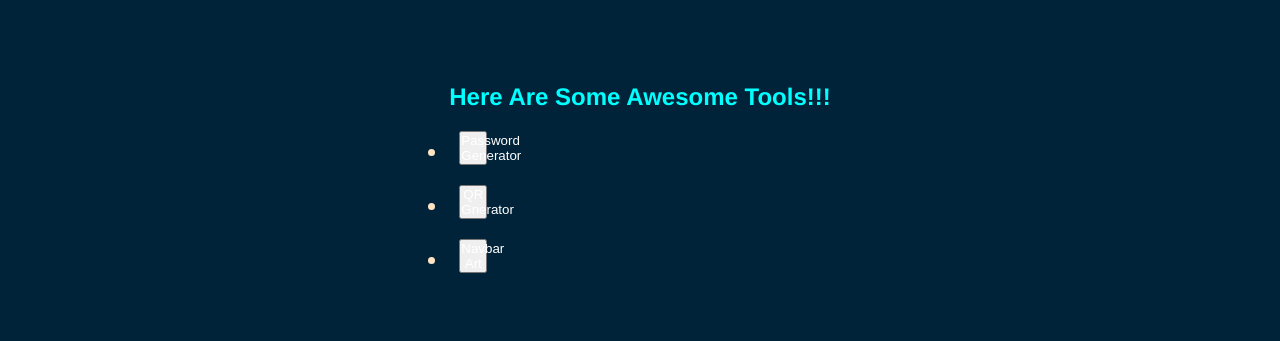
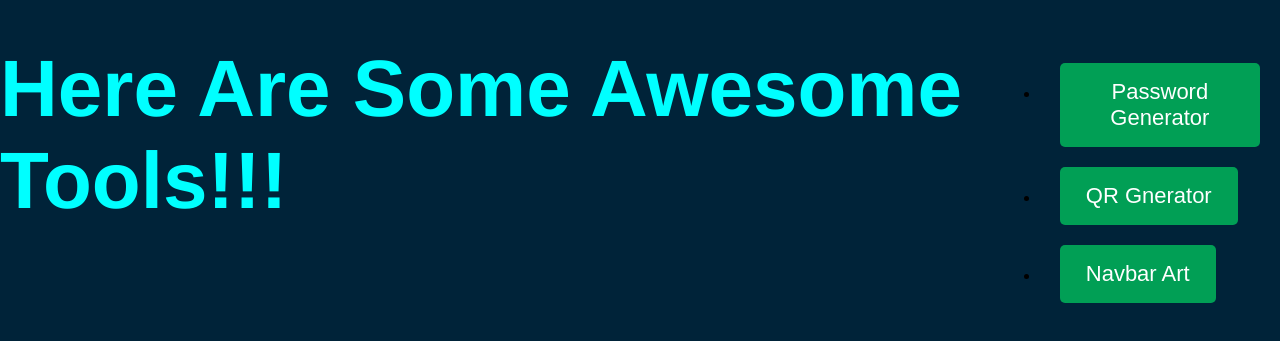
Before and after one commit to Akarsh3053/Mini_Web_Tools, a plain HTML site: page index.html in a window 1280 px wide. Shown: the part 137-478 px from the top of the page. Drawn offline with Linux system fonts and the light colour scheme.

Commit message:
Added layout on home page

```diff
--- a/style.css
+++ b/style.css
@@ -7,25 +7,22 @@ body {
   height: 80vh;
   width: 100vw;
   display: flex;
+  flex-direction: column;
   align-items: center;
   justify-content: center;
   background-color: #002339;
 }
 
+div {
+  display: flex;
+  justify-content: space-between;
+}
+
 h1 {
   margin-bottom: 10px;
-  font-size: x-large;
+  font-size: 80px;
   font-family: "Franklin Gothic Medium", "Arial Narrow", Arial, sans-serif;
   color: aqua;
-}
-ul {
-  font-size: 24px;
-  color: white;
-}
-
-li {
-  color: bisque;
-  text-decoration: none;
 }
 
 a {
@@ -33,7 +30,19 @@ a {
   color: white;
 }
 
-button{
-  width: 28px;
-  margin: 10px;
+button {
+  margin: 20px 20px;
+  border: 0;
+  outline: 0;
+  background-color: #019f55;
+  color: white;
+  font-size: 22px;
+  font-weight: 300;
+  display: flex;
+  align-items: center;
+  justify-content: center;
+  padding: 16px 26px;
+  border-radius: 5px;
+  cursor: pointer;
+  transition: all ease-in;
 }
```
